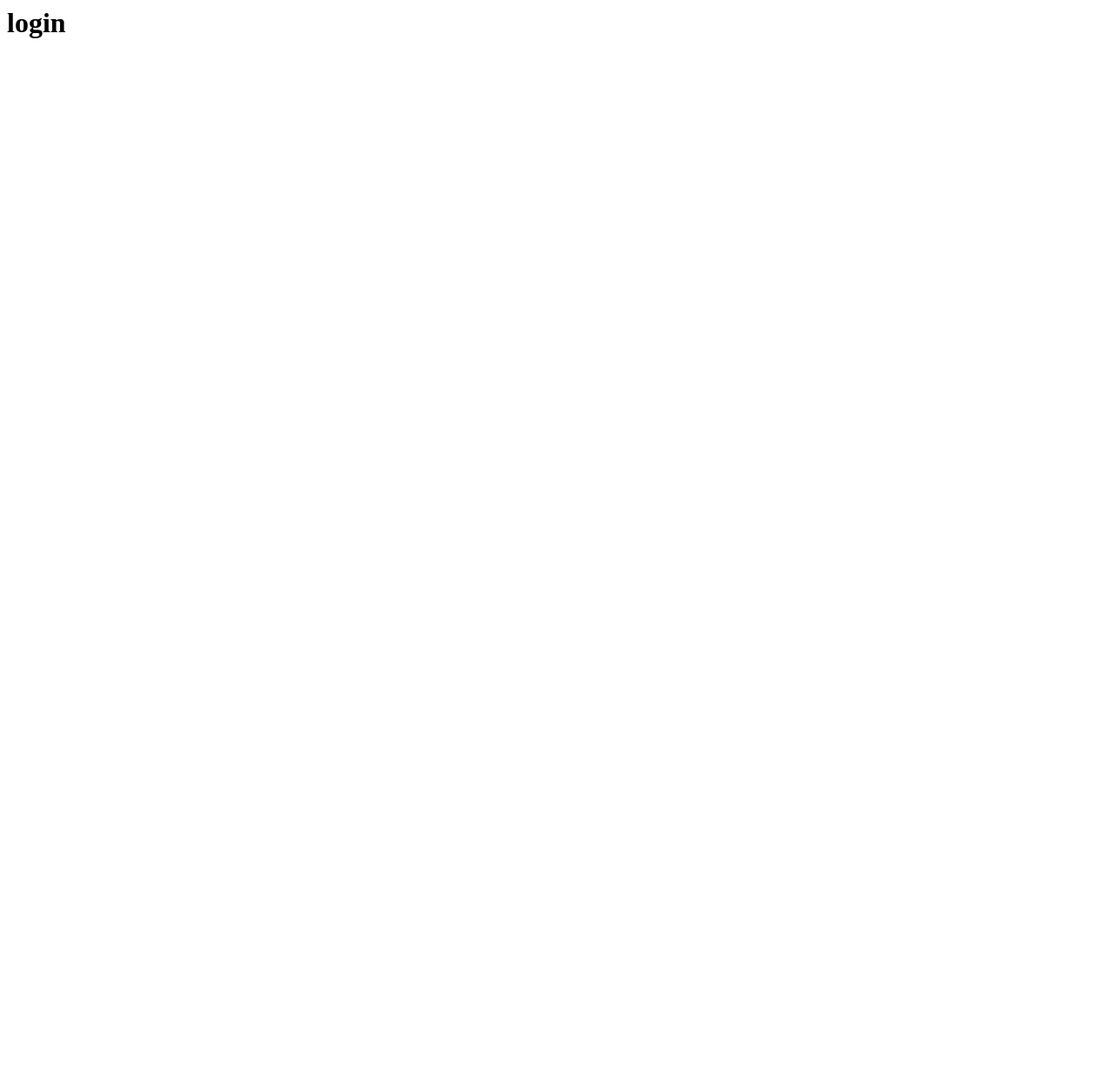
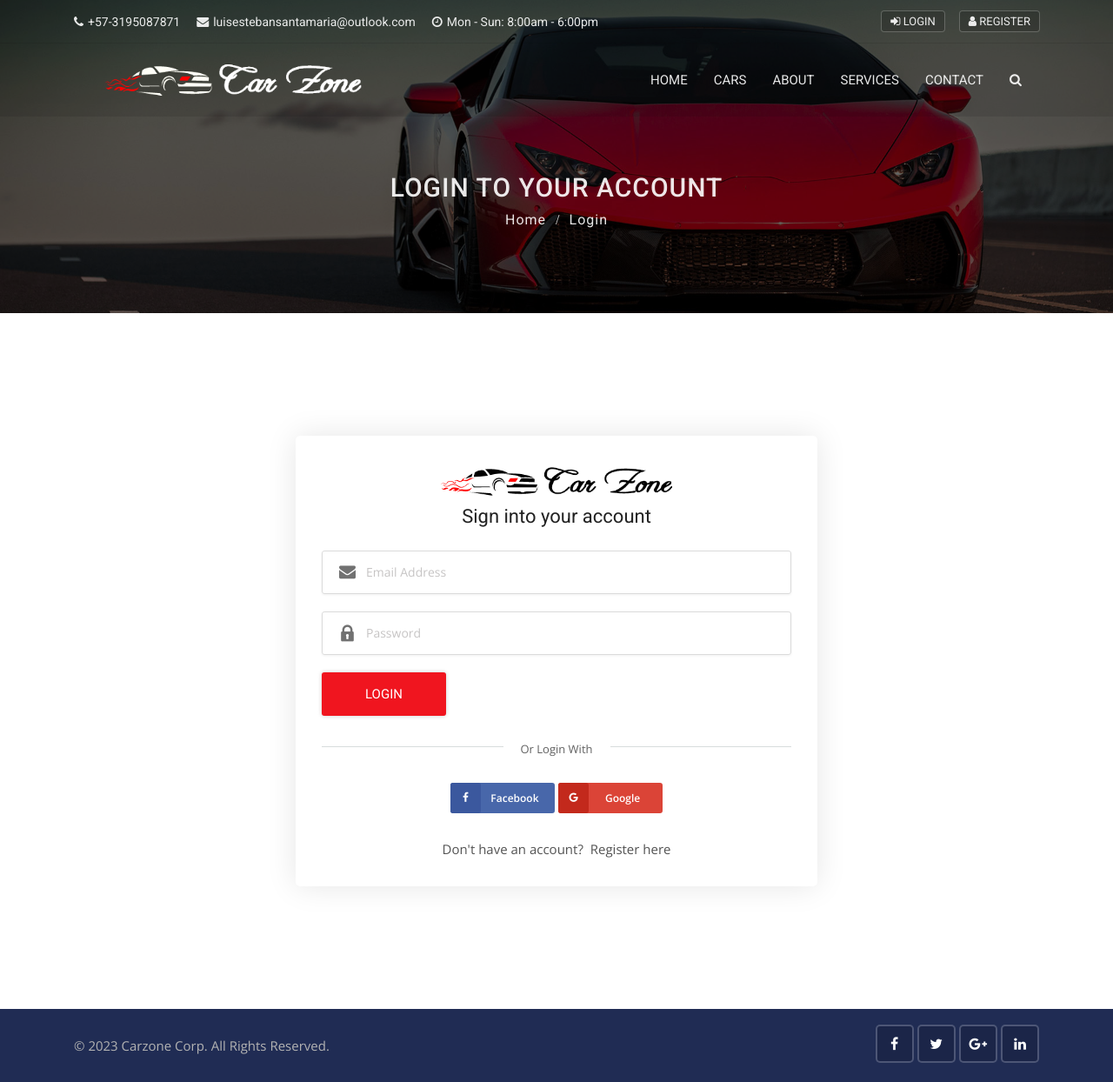
Before and after one commit to luisSantamariaCOL/carzone-djangoproject, a Django app: page /accounts/login in a window 1280 px wide. Before the commit the page is almost empty. Shown: the whole page at 87% size. Before the commit the page ends 44 px from the top, so only its background shows below. Run offline with Django 3.2, Linux system fonts and the light colour scheme; some libraries are stand-ins or nearby versions.

Commit message:
Login template second version

```diff
--- a/carzone/settings.py
+++ b/carzone/settings.py
@@ -31,7 +31,7 @@ ALLOWED_HOSTS = []
 
 # Application definition
 
-STARTED_APPS = [
+PROJECT_APPS = [
     'pages',
     'cars',
     'accounts',
@@ -51,7 +51,7 @@ INSTALLED_APPS = [
     'django.contrib.staticfiles',
 ]
 
-INSTALLED_APPS.extend(STARTED_APPS)
+INSTALLED_APPS.extend(PROJECT_APPS)
 INSTALLED_APPS.extend(INSTALLED_LIBRARIES)
 
 MIDDLEWARE = [
--- a/templates/accounts/login.html
+++ b/templates/accounts/login.html
@@ -1 +1,61 @@
-<h1>login</h1>
+{%  extends 'base.html' %}
+
+{% load static %}
+
+{% block content %}
+
+<div class="sub-banner overview-bgi">
+    <div class="container breadcrumb-area">
+        <div class="breadcrumb-areas">
+            <h1>Login To Your Account</h1>
+            <ul class="breadcrumbs">
+                <li><a href="index.html">Home</a></li>
+                <li class="active">Login</li>
+            </ul>
+        </div>
+    </div>
+</div>
+<!-- Sub Banner end -->
+
+<!-- Contact section start -->
+<div class="contact-section">
+    <div class="container">
+        <div class="row">
+            <div class="col-lg-12">
+                <div class="form-section">
+                    <div class="logo-2">
+                        <a href="index.html">
+                            <img src="{% static 'img/logos/black-logo.png' %}" alt="logo">
+                        </a>
+                    </div>
+                    <h3>Sign into your account</h3>
+                    <form action="#" method="GET">
+                        <div class="form-group form-box">
+                            <input type="email" name="email" class="input-text" placeholder="Email Address" required>
+                            <i class="flaticon-mail"></i>
+                        </div>
+                        <div class="form-group form-box">
+                            <input type="password" name="Password" class="input-text" placeholder="Password" required>
+                            <i class="flaticon-lock"></i>
+                        </div>
+                        <div class="form-group mb-0 clearfix">
+                            <button type="submit" class="btn-md btn-theme float-left">Login</button>
+                        </div>
+                        <div class="extra-login clearfix">
+                            <span>Or Login With</span>
+                        </div>
+                        <div class="clearfix"></div>
+                        <ul class="social-list">
+                            <li><a href="#" class="facebook-bg"><i class="fa fa-facebook facebook-i"></i><span>Facebook</span></a></li>
+                            <li><a href="#" class="google-bg"><i class="fa fa-google google-i"></i><span>Google</span></a></li>
+                        </ul>
+                    </form>
+                    <p>Don't have an account? <a href="signup.html" class="thembo"> Register here</a></p>
+                </div>
+            </div>
+        </div>
+    </div>
+</div>
+<!-- Contact section end -->
+
+{% endblock %}
--- a/templates/includes/topbar.html
+++ b/templates/includes/topbar.html
@@ -12,10 +12,10 @@
             <div class="col-lg-4 col-md-4 col-sm-5">
                 <ul class="top-social-media pull-right">
                     <li>
-                        <a href="{% url 'login' %}" class="sign-in"><i class="fa fa-sign-in"></i> Login</a>
+                        <a href="{% url 'accounts:login' %}" class="sign-in"><i class="fa fa-sign-in"></i> Login</a>
                     </li>
                     <li>
-                        <a href="{% url 'logout' %}" class="sign-in"><i class="fa fa-user"></i> Register</a>
+                        <a href="{% url 'accounts:register' %}" class="sign-in"><i class="fa fa-user"></i> Register</a>
                     </li>
                 </ul>
             </div>
```
